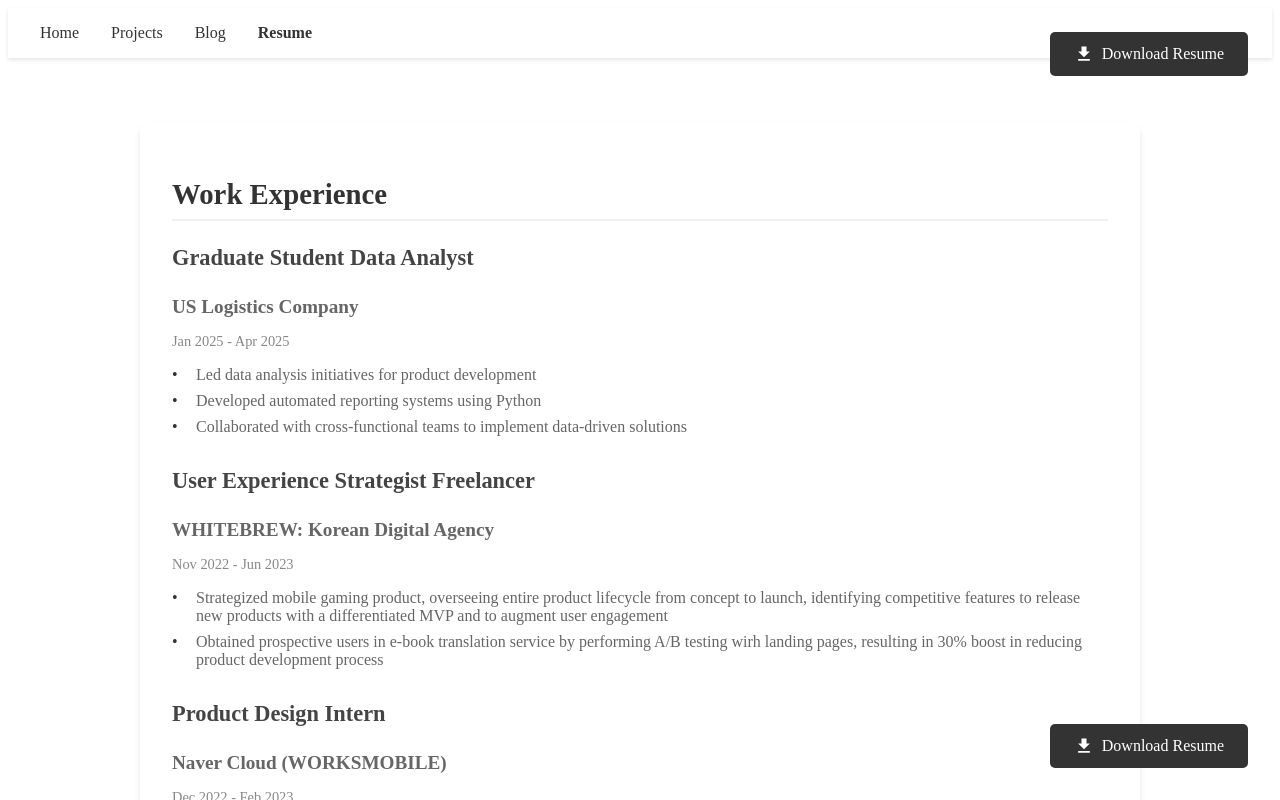
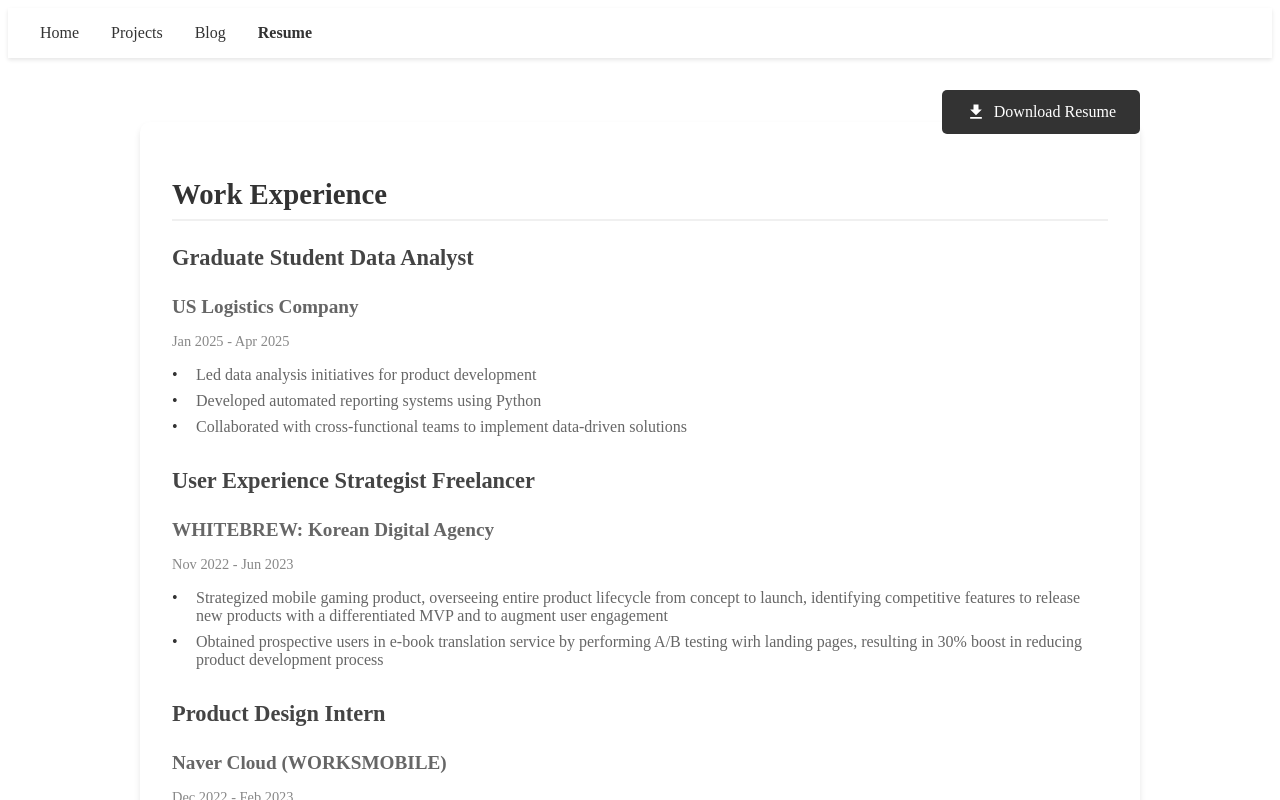
Before and after one commit to LeannaJ/LeannaJ.github.io, a React (Create React App) app: page / in a window 1280 px wide. Both pictures are taken after a click on the item "Resume". Shown: the top 800 px of the page. Built offline with nearby package versions, Linux system fonts and the light colour scheme.

Commit message:
Update: Adjust download button position to top and bottom right of resume content

```diff
--- a/src/pages/Resume.js
+++ b/src/pages/Resume.js
@@ -6,10 +6,11 @@ const ResumeContainer = styled.div`
   max-width: 1000px;
   margin: 0 auto;
   padding: 4rem 2rem;
+  position: relative;
 `;
 
 const DownloadButton = styled(motion.a)`
-  position: fixed;
+  position: absolute;
   right: 2rem;
   top: 2rem;
   background: #333;
@@ -29,7 +30,7 @@ const DownloadButton = styled(motion.a)`
 `;
 
 const BottomDownloadButton = styled(motion.a)`
-  position: fixed;
+  position: absolute;
   right: 2rem;
   bottom: 2rem;
   background: #333;
```
Also changed, not shown: 6 other files (tests, documents, lock files or other folders).
